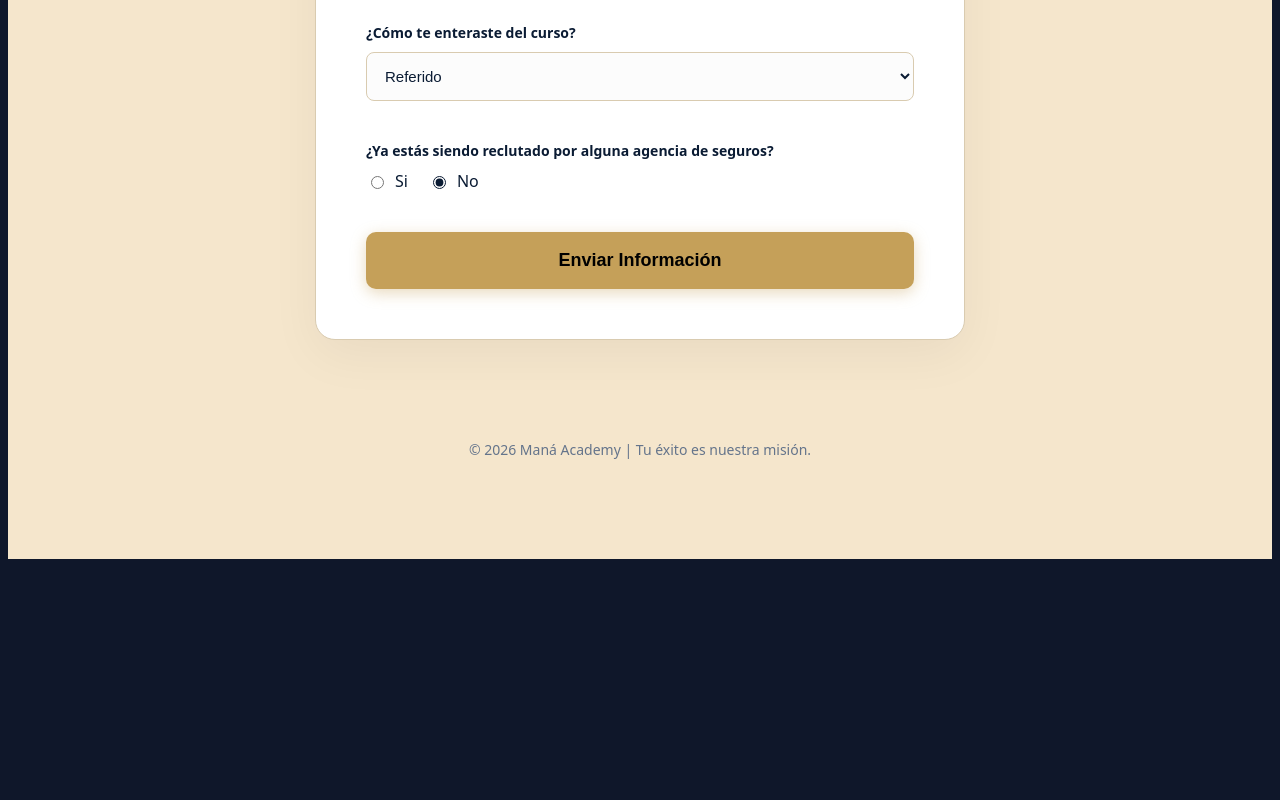
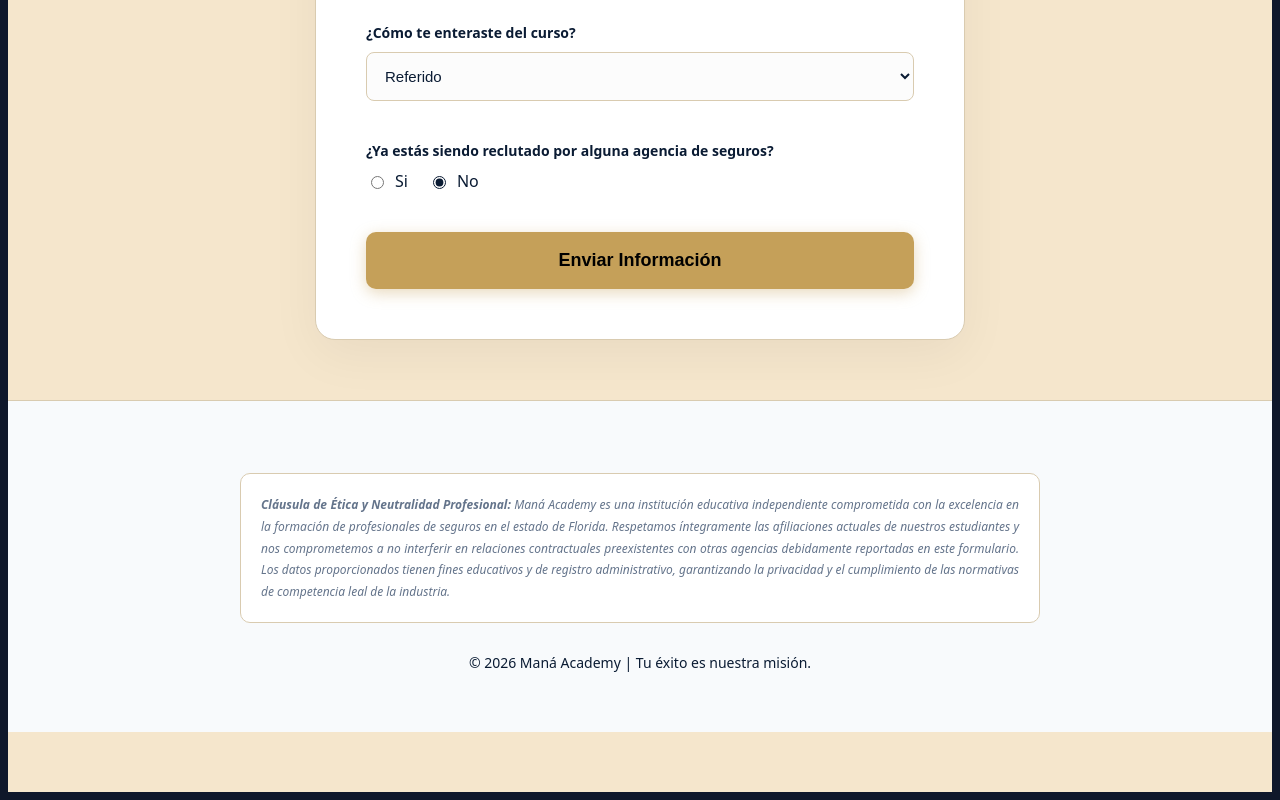
Before and after one commit to franklincollazo-bot/prepass-fl-ai, a Next.js app: page /inscripcion in a window 1280 px wide. Shown: the part 759-1559 px from the top of the page. Before the commit the page ends 1326 px from the top, so only its background shows below. Built offline with nearby package versions, Linux system fonts and the light colour scheme.

Commit message:
feat: add professional neutrality and ethics clause to registration footer

```diff
--- a/pages/inscripcion.js
+++ b/pages/inscripcion.js
@@ -204,8 +204,15 @@ export default function Inscripcion() {
         </div>
       </main>
 
-      <footer style={{ textAlign: 'center', padding: '40px', color: COLORS.gray, fontSize: '14px' }}>
-        © 2026 Maná Academy | Tu éxito es nuestra misión.
+      <footer style={{ textAlign: 'center', padding: '60px 20px', backgroundColor: '#f8fafc', borderTop: `1px solid ${COLORS.border}`, marginTop: '40px' }}>
+        <div style={{ maxWidth: '800px', margin: '0 auto' }}>
+          <p style={{ fontSize: '12px', lineHeight: '1.8', color: COLORS.gray, textAlign: 'justify', marginBottom: '30px', fontStyle: 'italic', padding: '20px', backgroundColor: COLORS.white, borderRadius: '10px', border: `1px solid ${COLORS.border}` }}>
+            <strong>Cláusula de Ética y Neutralidad Profesional:</strong> Maná Academy es una institución educativa independiente comprometida con la excelencia en la formación de profesionales de seguros en el estado de Florida. Respetamos íntegramente las afiliaciones actuales de nuestros estudiantes y nos comprometemos a no interferir en relaciones contractuales preexistentes con otras agencias debidamente reportadas en este formulario. Los datos proporcionados tienen fines educativos y de registro administrativo, garantizando la privacidad y el cumplimiento de las normativas de competencia leal de la industria.
+          </p>
+          <div style={{ fontSize: '14px', color: COLORS.navy, fontWeight: '500' }}>
+            © 2026 Maná Academy | Tu éxito es nuestra misión.
+          </div>
+        </div>
       </footer>
 
       <style jsx>{`
```
